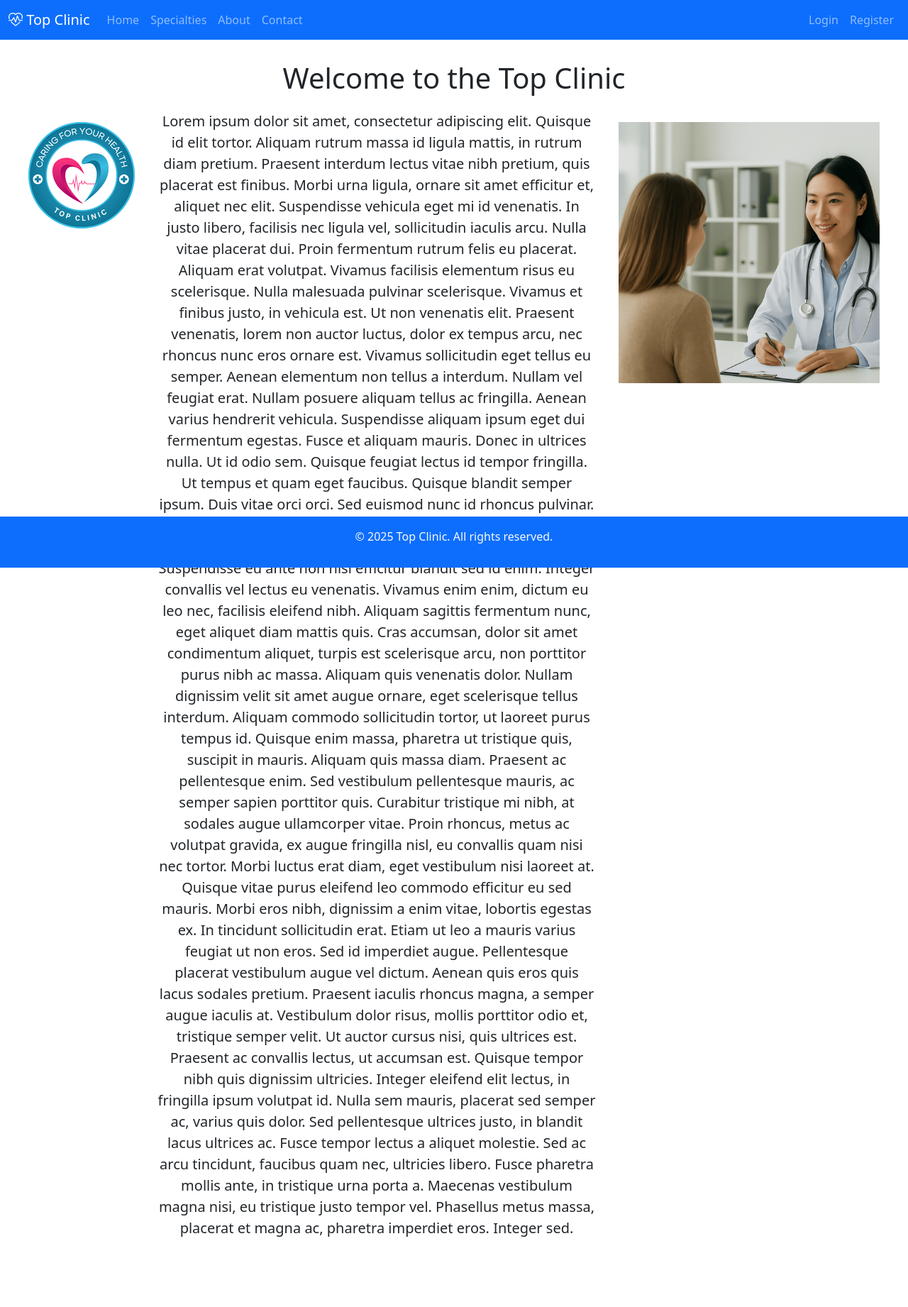
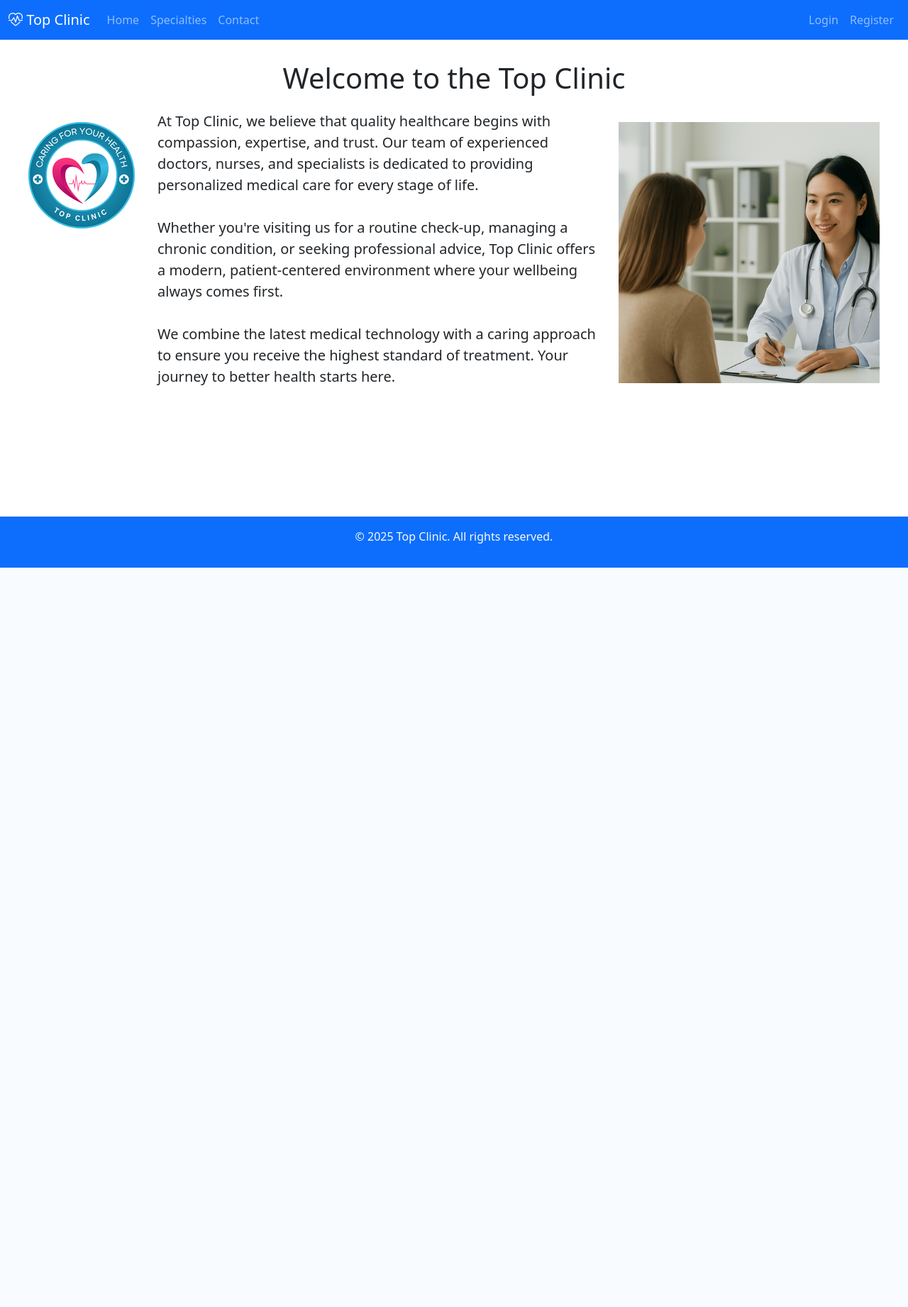
Before and after one commit to lra2001/top_clinic, a Django app: page / in a window 1280 px wide. Shown: the whole page at 71% size. After the commit the page ends 800 px from the top, so only its background shows below. Run offline with Django 5.2, Linux system fonts and the light colour scheme; some libraries are stand-ins or nearby versions.

Commit message:
Add content to pages
- Remove about page
- Add content to Specialties and Contact pages
- Formatted code on all pages

```diff
--- a/top_clinic_app/templates/about.html
+++ /dev/null
@@ -1,5 +0,0 @@
-{% extends 'base.html' %}
-{% load static %}
-{% block content %}
-    <h1>Top Clinic About!</h1>
-{% endblock %}
--- a/top_clinic_app/templates/base.html
+++ b/top_clinic_app/templates/base.html
@@ -17,7 +17,8 @@
     <header class="site-header">
         <nav class="navbar sticky-top navbar-expand-lg navbar-dark bg-primary">
             <div class="container-fluid">
-                <a class="navbar-brand" href="{% url 'home' %}"><i class="bi bi-heart-pulse d-inline-block align-items-center"></i> Top Clinic</a>
+                <a class="navbar-brand" href="{% url 'home' %}"><i
+                        class="bi bi-heart-pulse d-inline-block align-items-center"></i> Top Clinic</a>
                 <button class="navbar-toggler" type="button" data-bs-toggle="collapse" data-bs-target="#navbarNav"
                     aria-controls="navbarNav" aria-expanded="false" aria-label="Toggle navigation">
                     <span class="navbar-toggler-icon"></span>
@@ -26,14 +27,14 @@
                     <div class="navbar-nav">
                         <a class="nav-item nav-link" href="{% url 'home' %}">Home</a>
                         <a class="nav-item nav-link" href="{% url 'specialties' %}">Specialties</a>
-                        <a class="nav-item nav-link" href="{% url 'about' %}">About</a>
-                        <a class="nav-item nav-link" href="{% url 'home' %}">Contact</a>
+                        <a class="nav-item nav-link" href="{% url 'contact' %}">Contact</a>
                     </div>
                     <!-- Navbar Right Side -->
                     <div class="navbar-nav ms-auto">
                         {% if user.is_authenticated %}
                         <li class="nav-item dropdown">
-                        <a class="nav-link dropdown-toggle" href="#" role="button" data-bs-toggle="dropdown" aria-expanded="false">
+                            <a class="nav-link dropdown-toggle" href="#" role="button" data-bs-toggle="dropdown"
+                                aria-expanded="false">
                                 <span class="navbar-text text-light me-2">
                                     Hi {{ user.username }}!
                                 </span>
--- a/top_clinic_app/templates/home.html
+++ b/top_clinic_app/templates/home.html
@@ -8,74 +8,25 @@
     <div class="row align-items-start g-2 g-lg-3">
         <div class="col-auto">
             <div class="p-3">
-                    <img src="{% static 'images/branding.png' %}" alt="Top Clinic Logo image" class="img-fluid"/>
+                <img src="{% static 'images/branding.png' %}" alt="Top Clinic Logo image" class="img-fluid" />
             </div>
         </div>
-            <div class="col text-center">
-                <div class="fs-5">Lorem ipsum dolor sit amet, consectetur adipiscing elit. Quisque id elit tortor.
-                    Aliquam
-                    rutrum massa id ligula mattis, in rutrum diam pretium. Praesent interdum lectus vitae nibh pretium,
-                    quis
-                    placerat est finibus. Morbi urna ligula, ornare sit amet efficitur et, aliquet nec elit. Suspendisse
-                    vehicula eget mi id venenatis. In justo libero, facilisis nec ligula vel, sollicitudin iaculis arcu.
-                    Nulla vitae placerat dui. Proin fermentum rutrum felis eu placerat. Aliquam erat volutpat. Vivamus
-                    facilisis elementum risus eu scelerisque. Nulla malesuada pulvinar scelerisque.
-
-                    Vivamus et finibus justo, in vehicula est. Ut non venenatis elit. Praesent venenatis, lorem non
-                    auctor
-                    luctus, dolor ex tempus arcu, nec rhoncus nunc eros ornare est. Vivamus sollicitudin eget tellus eu
-                    semper. Aenean elementum non tellus a interdum. Nullam vel feugiat erat. Nullam posuere aliquam
-                    tellus
-                    ac fringilla. Aenean varius hendrerit vehicula. Suspendisse aliquam ipsum eget dui fermentum
-                    egestas.
-                    Fusce et aliquam mauris.
-
-                    Donec in ultrices nulla. Ut id odio sem. Quisque feugiat lectus id tempor fringilla. Ut tempus et
-                    quam
-                    eget faucibus. Quisque blandit semper ipsum. Duis vitae orci orci. Sed euismod nunc id rhoncus
-                    pulvinar.
-
-                    Etiam id lobortis quam. Duis porta dignissim nisi sit amet bibendum. Ut sit amet elementum nisi. Nam
-                    a
-                    lorem urna. Suspendisse eu ante non nisi efficitur blandit sed id enim. Integer convallis vel lectus
-                    eu
-                    venenatis. Vivamus enim enim, dictum eu leo nec, facilisis eleifend nibh. Aliquam sagittis fermentum
-                    nunc, eget aliquet diam mattis quis. Cras accumsan, dolor sit amet condimentum aliquet, turpis est
-                    scelerisque arcu, non porttitor purus nibh ac massa. Aliquam quis venenatis dolor. Nullam dignissim
-                    velit sit amet augue ornare, eget scelerisque tellus interdum. Aliquam commodo sollicitudin tortor,
-                    ut
-                    laoreet purus tempus id. Quisque enim massa, pharetra ut tristique quis, suscipit in mauris. Aliquam
-                    quis massa diam. Praesent ac pellentesque enim. Sed vestibulum pellentesque mauris, ac semper sapien
-                    porttitor quis.
-
-                    Curabitur tristique mi nibh, at sodales augue ullamcorper vitae. Proin rhoncus, metus ac volutpat
-                    gravida, ex augue fringilla nisl, eu convallis quam nisi nec tortor. Morbi luctus erat diam, eget
-                    vestibulum nisi laoreet at. Quisque vitae purus eleifend leo commodo efficitur eu sed mauris. Morbi
-                    eros
-                    nibh, dignissim a enim vitae, lobortis egestas ex. In tincidunt sollicitudin erat. Etiam ut leo a
-                    mauris
-                    varius feugiat ut non eros. Sed id imperdiet augue. Pellentesque placerat vestibulum augue vel
-                    dictum.
-                    Aenean quis eros quis lacus sodales pretium. Praesent iaculis rhoncus magna, a semper augue iaculis
-                    at.
-                    Vestibulum dolor risus, mollis porttitor odio et, tristique semper velit. Ut auctor cursus nisi,
-                    quis
-                    ultrices est. Praesent ac convallis lectus, ut accumsan est.
-
-                    Quisque tempor nibh quis dignissim ultricies. Integer eleifend elit lectus, in fringilla ipsum
-                    volutpat
-                    id. Nulla sem mauris, placerat sed semper ac, varius quis dolor. Sed pellentesque ultrices justo, in
-                    blandit lacus ultrices ac. Fusce tempor lectus a aliquet molestie. Sed ac arcu tincidunt, faucibus
-                    quam
-                    nec, ultricies libero. Fusce pharetra mollis ante, in tristique urna porta a. Maecenas vestibulum
-                    magna
-                    nisi, eu tristique justo tempor vel. Phasellus metus massa, placerat et magna ac, pharetra imperdiet
-                    eros. Integer sed.
+        <div class="col">
+            <div class="fs-5">At Top Clinic, we believe that quality healthcare begins with compassion, expertise, and
+                trust. Our team of experienced doctors, nurses, and specialists is dedicated to providing personalized
+                medical care for every stage of life.
+                <br><br>
+                Whether you're visiting us for a routine check-up, managing a chronic condition, or seeking professional
+                advice, Top Clinic offers a modern, patient-centered environment where your wellbeing always comes
+                first.
+                <br><br>
+                We combine the latest medical technology with a caring approach to ensure you receive the highest
+                standard of treatment. Your journey to better health starts here.
             </div>
         </div>
         <div class="col-auto">
             <div class="p-3 doctor-image-container">
-                    <img src="{% static 'images/doctor.png' %}" alt="doctor image" class="img-fluid doctor-image"/>
+                <img src="{% static 'images/doctor.png' %}" alt="doctor image" class="img-fluid doctor-image" />
             </div>
         </div>
     </div>
--- a/top_clinic_app/urls.py
+++ b/top_clinic_app/urls.py
@@ -3,6 +3,6 @@ from . import views
 
 urlpatterns = [
     path('', views.home, name='home'),
-    path('about/',views.about, name='about'),
     path('specialties/', views.specialties, name='specialties'),
+    path('contact/', views.contact, name='contact'),
 ]
--- a/top_clinic_app/views.py
+++ b/top_clinic_app/views.py
@@ -5,8 +5,8 @@ from django.shortcuts import render
 def home(request):
     return render(request, 'home.html')
 
-def about(request):
-    return render(request, 'about.html')
-
 def specialties(request):
     return render(request, 'specialties.html')
+
+def contact(request):
+    return render(request, 'contact.html')
--- a/users/templates/users/login.html
+++ b/users/templates/users/login.html
@@ -1,7 +1,7 @@
 {% extends "base.html" %}
 {% load crispy_forms_tags %}
 {% block content %}
-   <div class="content-section w-25">
+<div class="content-section w-25">
     <form method="POST">
         {% csrf_token %}
         <fieldset class="form-group">
@@ -17,5 +17,5 @@
             Need an account? <a class="ml-2" href="{% url 'register' %}">Sign Up Now</a>
         </small>
     </div>
-   </div>
+</div>
 {% endblock content %}
--- a/users/templates/users/password_reset_done.html
+++ b/users/templates/users/password_reset_done.html
@@ -1,7 +1,7 @@
 {% extends "base.html" %}
 {% load crispy_forms_tags %}
 {% block content %}
-   <div class="alert alert-info">
-        An email has been sent with instructions to reset your password
-    </div>
+<div class="alert alert-info">
+    An email has been sent with instructions to reset your password
+</div>
 {% endblock content %}
--- a/users/templates/users/register.html
+++ b/users/templates/users/register.html
@@ -1,7 +1,7 @@
 {% extends "base.html" %}
 {% load crispy_forms_tags %}
 {% block content %}
-   <div class="content-section w-25">
+<div class="content-section w-25">
     <form method="POST">
         {% csrf_token %}
         <fieldset class="form-group">
@@ -17,5 +17,5 @@
             Already have an account? <a class="ml-2" href="{% url 'login' %}">Sign In</a>
         </small>
     </div>
-   </div>
+</div>
 {% endblock content %}
```
Also changed, not shown: top_clinic_app/templates/contact.html (added, +50 -0 lines), top_clinic_app/templates/specialties.html (+18 -1 lines), users/templates/users/logout.html (indentation only), users/templates/users/password_reset.html (indentation only), users/templates/users/password_reset_confirm.html (indentation only). Lines whose indentation alone changed are shown as unchanged.
